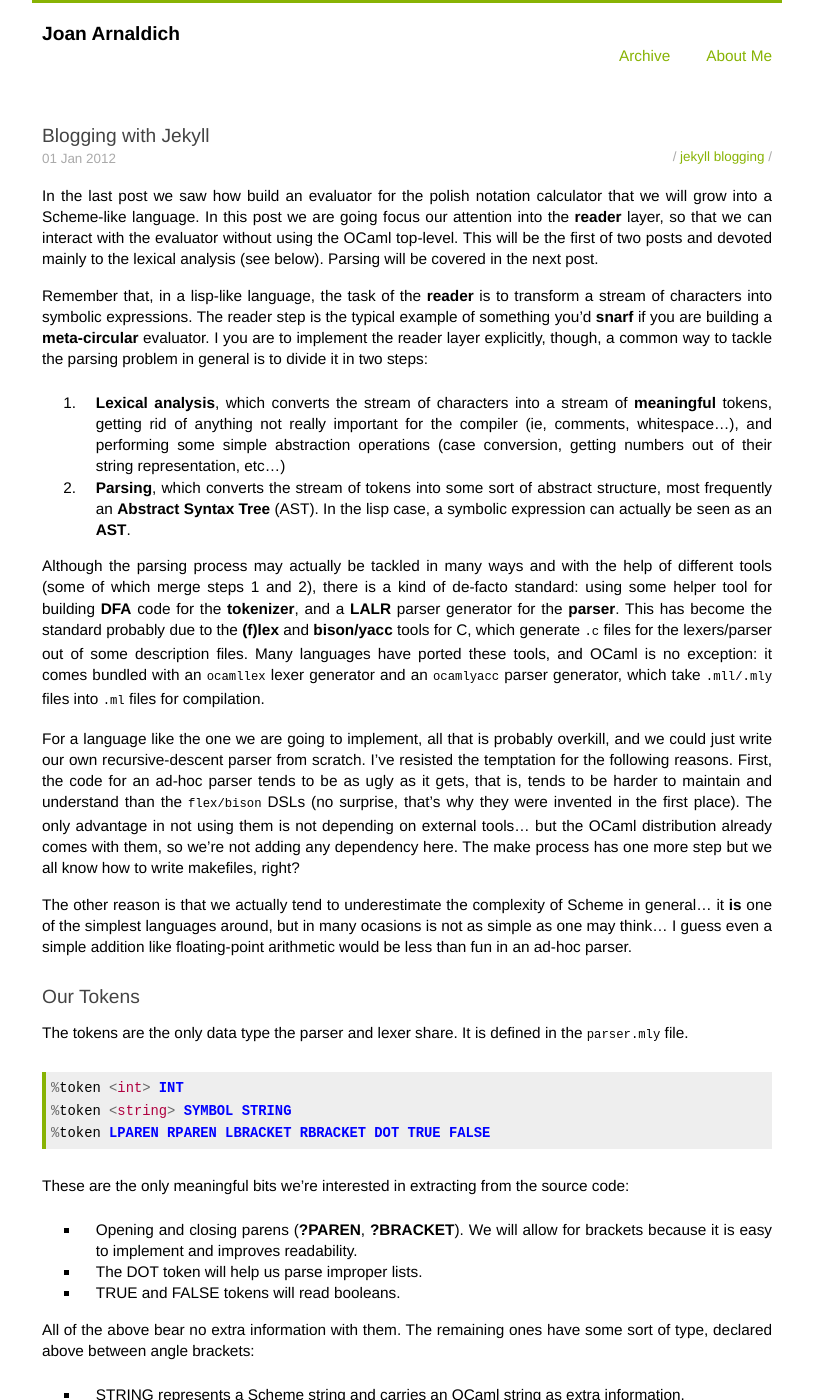
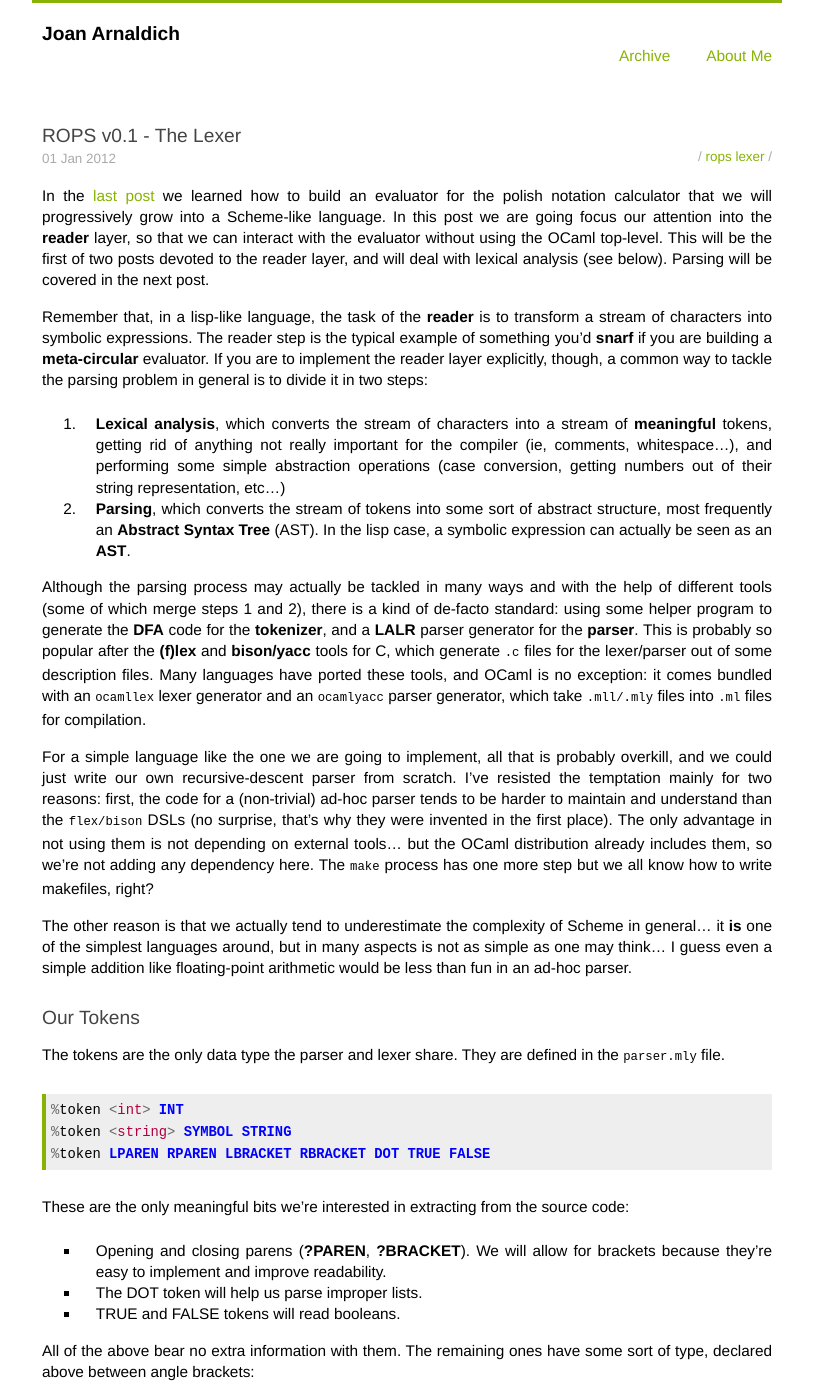
Before and after one commit to jarnaldich/jarnaldich.github.com, a Jekyll site: the page built from _posts/2012-01-01-rops-lexer.markdown, in a window 1280 px wide and 1400 px high. Shown: the whole window, without its empty margins (233-1046 px from the left). Built offline with Jekyll 4.4.1, drawn with Linux system fonts in a browser that asks for light colours; comment, search, counter and statistics services are not loaded; some of the changed text lies outside the part shown.

Commit message:
Corrections

```diff
--- a/_posts/2012-01-01-rops-lexer.markdown
+++ b/_posts/2012-01-01-rops-lexer.markdown
@@ -1,20 +1,22 @@
 ---
 layout: post
-title: Blogging with Jekyll
-tags: jekyll blogging
+title: ROPS v0.1 - The Lexer
+tags: rops lexer
 ---
 
-In the last post we saw how build an evaluator for the polish notation
-calculator that we will grow into a Scheme-like language. In this post
-we are going focus our attention into the _reader_ layer, so that we
-can interact with the evaluator without using the OCaml top-level.
-This will be the first of two posts and devoted mainly to the lexical
-analysis (see below). Parsing will be covered in the next post.
+In the [last post](/2011/12/30/rops-pncalc.html) we learned how to
+build an evaluator for the polish notation calculator that we will
+progressively grow into a Scheme-like language. In this post we are
+going focus our attention into the _reader_ layer, so that we can
+interact with the evaluator without using the OCaml top-level. This
+will be the first of two posts devoted to the reader layer, and will
+deal with lexical analysis (see below). Parsing will be covered in the
+next post.
 
 Remember that, in a lisp-like language, the task of the _reader_ is to
 transform a stream of characters into symbolic expressions. The reader
 step is the typical example of something you'd _snarf_ if you are
-building a _meta-circular_ evaluator. I you are to implement the
+building a _meta-circular_ evaluator. If you are to implement the
 reader layer explicitly, though, a common way to tackle the parsing
 problem in general is to divide it in two steps:
 
@@ -29,37 +31,36 @@ In the lisp case, a symbolic expression can actually be seen as an _AST_.
 
 Although the parsing process may actually be tackled in many ways and
 with the help of different tools (some of which merge steps 1 and 2),
-there is a kind of de-facto standard: using some helper tool for
-building _DFA_ code for the _tokenizer_, and a _LALR_ parser
-generator for the _parser_. This has become the standard probably due to the _(f)lex_
-and _bison/yacc_ tools for C, which generate `.c` files for the
-lexers/parser out of some description files. Many languages have
+there is a kind of de-facto standard: using some helper program to
+generate the _DFA_ code for the _tokenizer_, and a _LALR_ parser
+generator for the _parser_. This is probably so popular after the
+_(f)lex_ and _bison/yacc_ tools for C, which generate `.c` files for
+the lexer/parser out of some description files. Many languages have
 ported these tools, and OCaml is no exception: it comes bundled with
 an `ocamllex` lexer generator and an `ocamlyacc` parser generator,
 which take `.mll/.mly` files into `.ml` files for compilation.
 
-For a language like the one we are going to implement, all that is
-probably overkill, and we could just write our own recursive-descent
-parser from scratch. I've resisted the temptation for the following
-reasons. First, the code for an ad-hoc parser tends to be as ugly as
-it gets, that is, tends to be harder to maintain and understand than
-the `flex/bison` DSLs (no surprise, that's why they were invented in
-the first place). The only advantage in not using them is not
-depending on external tools... but the OCaml distribution already
-comes with them, so we're not adding any dependency here. The make
-process has one more step but we all know how to write makefiles,
-right?
+For a simple language like the one we are going to implement, all that
+is probably overkill, and we could just write our own
+recursive-descent parser from scratch. I've resisted the temptation
+mainly for two reasons: first, the code for a (non-trivial) ad-hoc
+parser tends to be harder to maintain and understand than the
+`flex/bison` DSLs (no surprise, that's why they were invented in the
+first place). The only advantage in not using them is not depending on
+external tools... but the OCaml distribution already includes them, so
+we're not adding any dependency here. The `make` process has one more
+step but we all know how to write makefiles, right?
 
 The other reason is that we actually tend to underestimate the
 complexity of Scheme in general... it _is_ one of the simplest
-languages around, but in many ocasions is not as simple as one may
+languages around, but in many aspects is not as simple as one may
 think... I guess even a simple addition like floating-point arithmetic
 would be less than fun in an ad-hoc parser.
 
 Our Tokens
 ==========
 
-The tokens are the only data type the parser and lexer share. It is
+The tokens are the only data type the parser and lexer share. They are
 defined in the `parser.mly` file.
 
 {% highlight ocaml %}
@@ -72,7 +73,7 @@ These are the only meaningful bits we're interested in extracting from
 the source code:
 
 - Opening and closing parens (_?PAREN_, _?BRACKET_). We will allow for
-  brackets because it is easy to implement and improves readability.
+  brackets because they're  easy to implement and improve readability.
 - The DOT token will help us parse improper lists.
 - TRUE and FALSE tokens will read booleans.
 
@@ -104,7 +105,7 @@ let symbol = (digit|letter)+ (digit|punctuation|letter)*
 let scheme_string = '"' (('\\' _ )|[^ '"'])* '"'
 {% endhighlight %}
 
-And then define the pattern- action pairs:
+And then define the pattern-action pairs:
 
 {% highlight ocaml %}
 rule token = parse
@@ -130,36 +131,16 @@ rule token = parse
 
 It is not really important yet because we're building a repl rather
 than using input files, but our lexer tries to keep track of lines and
-chars so that we could report errors properly. The Eof rule is used to
-abort the whole repl without generationg an error (will make sense
-when we get to the repl code)
+chars so that we could report errors properly. The `Eof` rule is used
+to abort the whole interpreter without generating an error (that will
+make sense once we get into the repl code).
 
 Our lexer does not support Unicode. For a more modern lexer, take a
 look at the (Ulex)[http://www.cduce.org/download.html#side] library. I
 haven't used it here to keep the code free from external dependencies.
 
-Final thougths
-==============
-
-You may have already realized that our Scheme interpreter is flawed in
-many different ways:
-
-- The INT representation is just wrong: we try to parse as an _ocaml_
-  machine-dependent integer a string of digits, without caring about
-  overflows and different integer semantics (ints in OCaml get 1 bit
-  reserved).
-- Strings support no escape sequences...
-
-Of course, this is just to keep the code clean. As with other kinds of
-programs, reality tends to spoil our beautiful ideas. Most real-world
-parsers and lexers do all sort of tricks to make _lex_ and _yacc_
-behave as they should. For example, lexical analysis tends to add some
-sort of context information or global state in combination with
-sub-parsers. Take a look at IronScheme's
-[lexer](https://github.com/leppie/IronScheme/blob/master/IronScheme/IronScheme/Compiler/IronScheme.lex)
-and
-[parser](https://github.com/leppie/IronScheme/blob/master/IronScheme/IronScheme/Compiler/IronScheme.y)
-for a real-world example of a parser for a Scheme language.
+In the next post we will learn about the rest of the _reader_ layer by
+getting into the parser code.
 
 Resources
 =========
```
